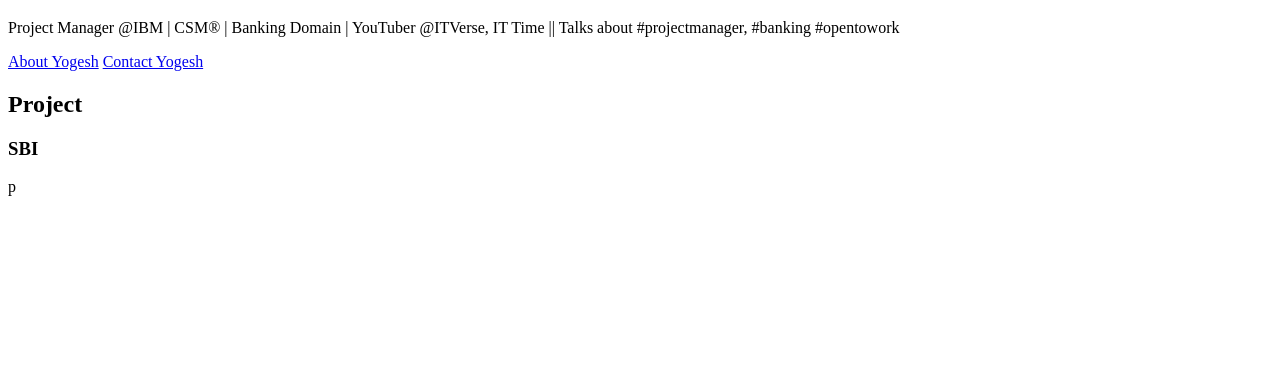
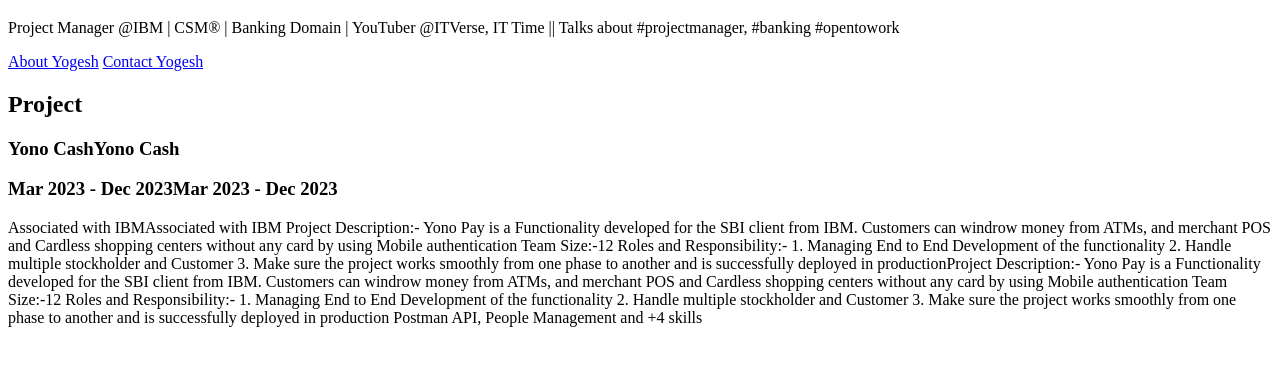
Before and after one commit to Syogeshnk/YogeshkotkarPM, a plain HTML site: page 4.3+HTML+Portfolio+Project/4.3 HTML Porfolio Project/index.html in a window 1280 px wide. Shown: the part 61-426 px from the top of the page. Drawn offline with Linux system fonts and the light colour scheme.

Commit message:
Update index.html

```diff
--- a/4.3+HTML+Portfolio+Project/4.3 HTML Porfolio Project/index.html
+++ b/4.3+HTML+Portfolio+Project/4.3 HTML Porfolio Project/index.html
@@ -12,9 +12,22 @@
     <a href="./about.html">About Yogesh</a>
     <a href="./contactus.html">Contact Yogesh</a>
     <h2>Project</h2>
-    <h3>SBI</h3>
+    <p>
+        <h3>Yono CashYono Cash</h3>
+        <h3>Mar 2023 - Dec 2023Mar 2023 - Dec 2023</h3>
+
+        Associated with IBMAssociated with IBM
+        Project Description:- Yono Pay is a Functionality developed for the SBI client from IBM. Customers can windrow money from ATMs, and merchant POS and Cardless shopping centers without any card by using Mobile authentication
+
+        Team Size:-12
+
+        Roles and Responsibility:-
+        1. Managing End to End Development of the functionality
+        2. Handle multiple stockholder and Customer
+        3. Make sure the project works smoothly from one phase to another and is successfully deployed in productionProject Description:- Yono Pay is a Functionality developed for the SBI client from IBM. Customers can windrow money from ATMs, and merchant POS and Cardless shopping centers without any card by using Mobile authentication Team Size:-12 Roles and Responsibility:- 1. Managing End to End Development of the functionality 2. Handle multiple stockholder and Customer 3. Make sure the project works smoothly from one phase to another and is successfully deployed in production
+        Postman API, People Management and +4 skills</p>
     <a href=""></a>
-    p
+
 
 </body>
 </html>
```
